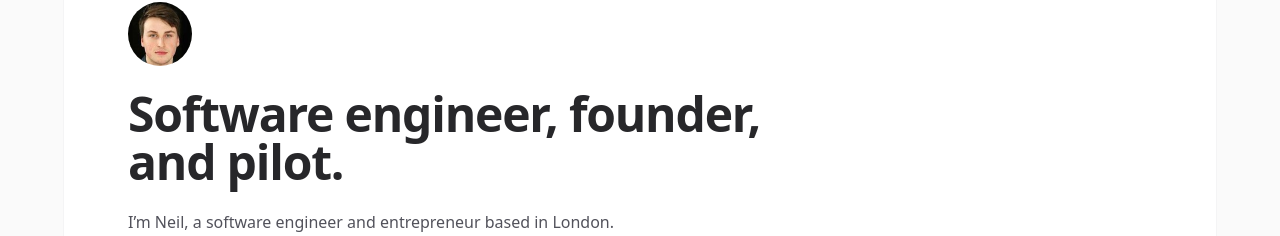
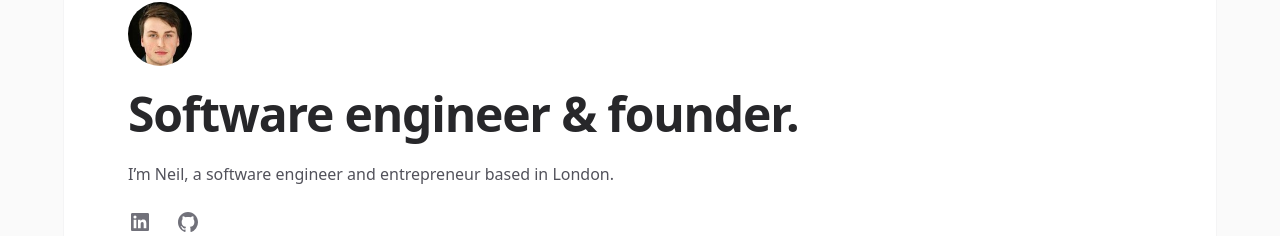
Before and after one commit to barrymun/portfolio, a React (Vite) app: page / in a window 1280 px wide. Shown: the part 126-362 px from the top of the page. Built offline with nearby package versions, Linux system fonts and the light colour scheme.

Commit message:
change text

```diff
--- a/src/pages/Home/Home.tsx
+++ b/src/pages/Home/Home.tsx
@@ -221,7 +221,7 @@ export default function Home() {
       <Container className="mt-9">
         <div className="max-w-2xl">
           <h1 className="text-4xl font-bold tracking-tight text-zinc-800 dark:text-zinc-100 sm:text-5xl">
-            Software engineer, founder, and pilot.
+            {`Software engineer & founder.`}
           </h1>
           <p className="mt-6 text-base text-zinc-600 dark:text-zinc-400">
             I’m Neil, a software engineer and entrepreneur based in London.
```
